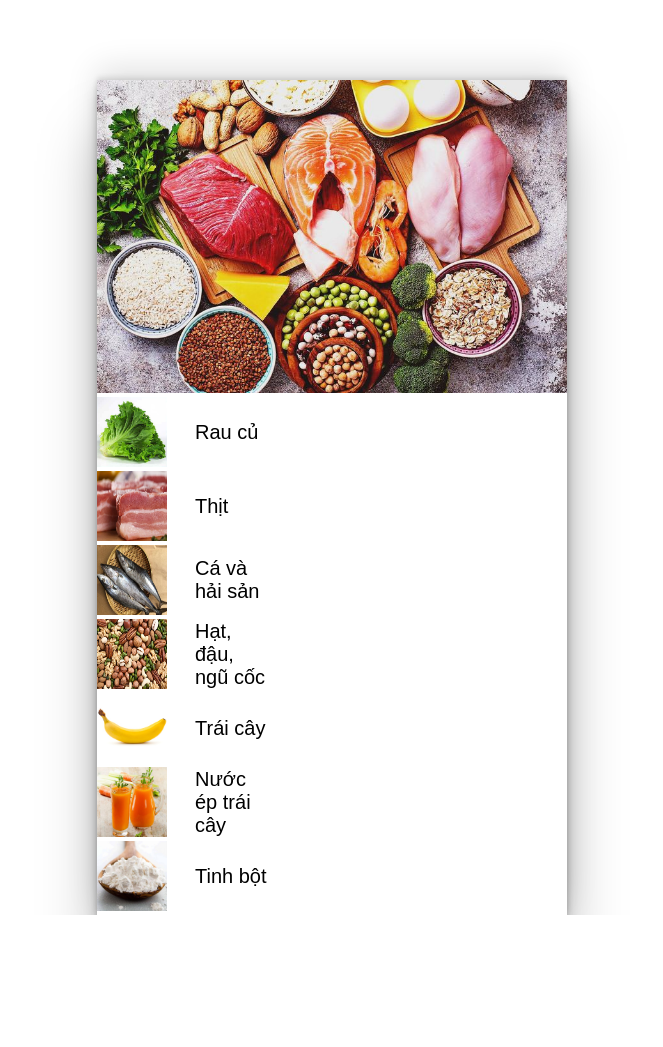
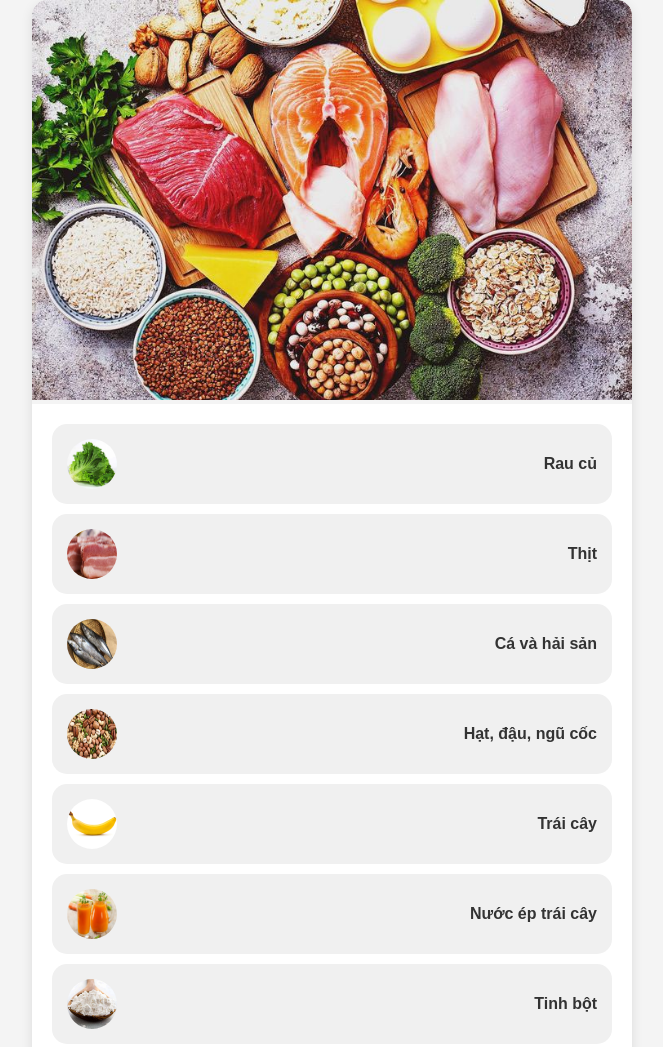
Before and after one commit to NguyenHoangAnhDuong/Project_CNPM, a plain HTML site: page src/foodNutrition.html in a window 1280 px wide. Shown: the top 1047 px of the page, without its empty margins (308-971 px from the left). Before the commit the page ends 915 px from the top, so only its background shows below. Drawn offline with Linux system fonts and the light colour scheme.

Commit message:
Food Nutrition V1

```diff
--- a/src/foodNutrition.html
+++ b/src/foodNutrition.html
@@ -1,71 +1,69 @@
   <!DOCTYPE html>
   <html lang="en">
-
   <head>
     <meta charset="UTF-8" />
     <meta name="viewport" content="width=device-width, initial-scale=1.0" />
     <link rel="stylesheet" href="../style/styleFoodNu.css" />
     <link rel="shortcut icon" href="../image/Logo_HCMUAF.svg" type="image/x-icon" />
     <title>Chi tiết dinh dưỡng của thực phẩm</title>
+
   </head>
-
   <body>
     <div class="foodNu_panel">
       <div class="food_img_head">
-      <img src="../image/foodNutritionBoard.jpg" alt="Unable to load photo" />
+        <img src="../image/foodNutritionBoard.jpg" alt="Food Nutrition Board" />
       </div>
       <div class="food_button">
         <div class="button-content">
           <label for="vegetable-button" class="image-button">
-          <img src="../image/vegetable.jpg" alt="Unable to load photo">
-            Rau củ
+            <img src="../image/vegetable.jpg" alt="Vegetable" />
+            <span>Rau củ</span>
           </label>
-          <input type=" button" id="vegetable-button" style="display: none" />
+          <input type="button" id="vegetable-button" style="display: none" />
         </div>
         <div class="button-content">
           <label for="meat-button" class="image-button">
-          <img src="../image/meat.jpg" alt="Unable to load photo">
-            Thịt
+            <img src="../image/meat.jpg" alt="Meat" />
+            <span>Thịt</span>
           </label>
-          <input type=" button" id="meat-button" style="display: none" />
+          <input type="button" id="meat-button" style="display: none" />
         </div>
         <div class="button-content">
           <label for="fish-button" class="image-button">
-          <img src="../image/fish.jpg" alt="Unable to load photo">
-              Cá và hải sản
+            <img src="../image/fish.jpg" alt="Fish" />
+            <span>Cá và hải sản</span>
           </label>
-            <input type=" button" id="fish-button" style="display: none" />
+          <input type="button" id="fish-button" style="display: none" />
         </div>
         <div class="button-content">
           <label for="bean-button" class="image-button">
-          <img src="../image/bean.jpg" alt="Unable to load photo">
-              Hạt, đậu, ngũ cốc
+            <img src="../image/bean.jpg" alt="Bean" />
+            <span>Hạt, đậu, ngũ cốc</span>
           </label>
-            <input type=" button" id="bean-button" style="display: none" />
+          <input type="button" id="bean-button" style="display: none" />
         </div>
         <div class="button-content">
           <label for="fruit-button" class="image-button">
-          <img src="../image/fruit.jpg" alt="Unable to load photo">
-              Trái cây
+            <img src="../image/fruit.jpg" alt="Fruit" />
+            <span>Trái cây</span>
           </label>
-            <input type=" button" id="fruit-button" style="display: none" />
+          <input type="button" id="fruit-button" style="display: none" />
         </div>
         <div class="button-content">
           <label for="juice-button" class="image-button">
-          <img src="../image/juice.jpg" alt="Unable to load photo">
-              Nước ép trái cây
+            <img src="../image/juice.jpg" alt="Juice" />
+            <span>Nước ép trái cây</span>
           </label>
-            <input type=" button" id="juice-button" style="display: none" />
+          <input type="button" id="juice-button" style="display: none" />
         </div>
         <div class="button-content">
           <label for="starch-button" class="image-button">
-          <img src="../image/starch.jpg" alt="Unable to load photo">
-              Tinh bột
+            <img src="../image/starch.jpg" alt="Starch" />
+            <span>Tinh bột</span>
           </label>
-            <input type=" button" id="starch-button" style="display: none"/>
+          <input type="button" id="starch-button" style="display: none"/>
         </div>
       </div>
     </div>
   </body>
-
   </html>
--- a/style/styleFoodNu.css
+++ b/style/styleFoodNu.css
@@ -1,67 +1,71 @@
-:root {
-  --text-color: white;
-  --font-size-label: 1.2rem;
-}
 * {
   margin: 0;
   padding: 0;
   box-sizing: border-box;
-  font-family: Arial, Helvetica, sans-serif;
 }
+
 body {
   display: flex;
   justify-content: center;
   align-items: center;
+  background-color: #f4f4f4;
+  min-height: 100vh;
+  font-family: Arial, sans-serif;
 }
-img {
-  width: 70px;
-  height: 70px;
-}
+
 .foodNu_panel {
-  box-shadow: rgba(0, 0, 0, 0.25) 0px 54px 55px,
-    rgba(0, 0, 0, 0.12) 0px -12px 30px, rgba(0, 0, 0, 0.12) 0px 4px 6px,
-    rgba(0, 0, 0, 0.17) 0px 12px 13px, rgba(0, 0, 0, 0.09) 0px -3px 5px;
-  display: flex;
-  flex-direction: column;
-  justify-content: center;
-  align-items: center;
-  background-repeat: no-repeat;
-  background-size: cover;
-  width: 470px;
-  margin-top: 10vh;
-}
-.food_img_head {
-  width: 100%;
+  box-shadow: rgba(0, 0, 0, 0.1) 0px 4px 12px;
+  border-radius: 15px;
+  width: 90%;
+  max-width: 600px;
+  overflow: hidden;
 }
 
 .food_img_head img {
   width: 100%;
-  height: auto;
-  filter: blur(0.7px);
+  border-top-left-radius: 15px;
+  border-top-right-radius: 15px;
 }
 
 .food_button {
   display: flex;
   flex-direction: column;
-  align-items: flex-start;
+  justify-content: space-between;
+  align-items: center;
+  background-color: #ffffff;
+  padding: 20px;
 }
 
 .button-content {
-  display: flex;
-  align-items: center;
-  margin-bottom: 4px;
+  width: 100%;
+  margin-bottom: 10px;
 }
 
 .image-button {
   display: flex;
   align-items: center;
-  justify-content: center;
-  margin-right: 300px;
+  justify-content: space-between;
+  cursor: pointer;
+  padding: 15px;
+  border-radius: 15px;
+  background-color: #f0f0f0;
+  transition: background-color 0.3s ease;
+  width: 100%;
+}
+
+.image-button:hover {
+  background-color: #e0e0e0;
 }
 
 .image-button img {
-  margin-right: 28px;
+  width: 50px;
+  height: 50px;
+  border-radius: 50%;
+  margin-right: 20px;
 }
-.button-content label{
-    font-size: 20px;
+
+.image-button span {
+  font-size: 16px;
+  color: #333;
+  font-weight: bold;
 }
--- /dev/null
+++ b/style/styleFoodNu_v1.css
@@ -0,0 +1,65 @@
+:root {
+    --text-color: rgb(0, 0, 0);
+    --font-size-label: 1.2rem;
+}
+
+* {
+    margin: 0;
+    padding: 0;
+    box-sizing: border-box;
+    font-family: Arial, Helvetica, sans-serif;
+}
+
+body {
+    display: flex;
+    justify-content: center;
+    align-items: center;
+    background-color: #f4f4f4;
+    min-height: 100vh;
+}
+
+.foodNutrition-panel {
+    box-shadow: rgba(0, 0, 0, 0.25) 0px 54px 55px,
+    rgba(0, 0, 0, 0.12) 0px -12px 30px, rgba(0, 0, 0, 0.12) 0px 4px 6px,
+    rgba(0, 0, 0, 0.17) 0px 12px 13px, rgba(0, 0, 0, 0.09) 0px -3px 5px;
+    display: flex;
+    flex-direction: column;
+    justify-content: center;
+    align-items: center;
+    background-repeat: no-repeat;
+    background-size: cover;
+    width: 470px;
+    margin-top: 10vh;
+    background-color: #fff; /* Màu nền của panel */
+    border-radius: 10px;
+    overflow: hidden;
+}
+
+img {
+    width: 100%; /* Đảm bảo ảnh chiếm toàn bộ chiều rộng của panel */
+    height: auto;
+}
+
+.nutrition-info {
+    padding: 20px;
+}
+
+h1 {
+    font-size: 1.5rem;
+    color: var(--text-color);
+    margin-bottom: 20px;
+}
+
+ul {
+    list-style: none;
+}
+
+li {
+    font-size: var(--font-size-label);
+    margin-bottom: 10px;
+}
+
+span {
+    font-weight: bold;
+    margin-right: 5px;
+}
```
Also changed, not shown: src/foodNutrition_V1.html (added, +24 -0 lines), src/healthInformation.html (+30 -12 lines). Lines whose indentation alone changed are shown as unchanged.
